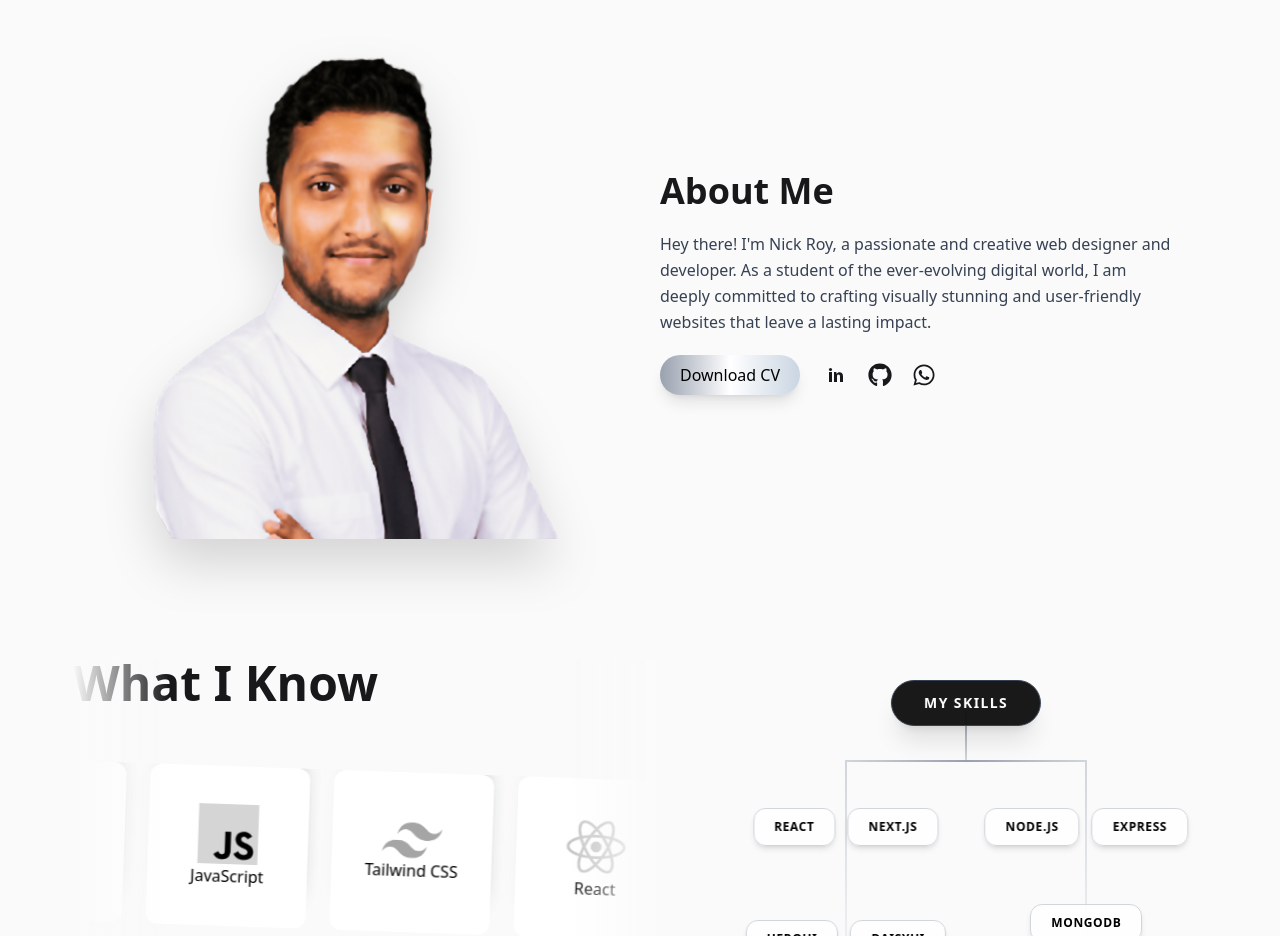
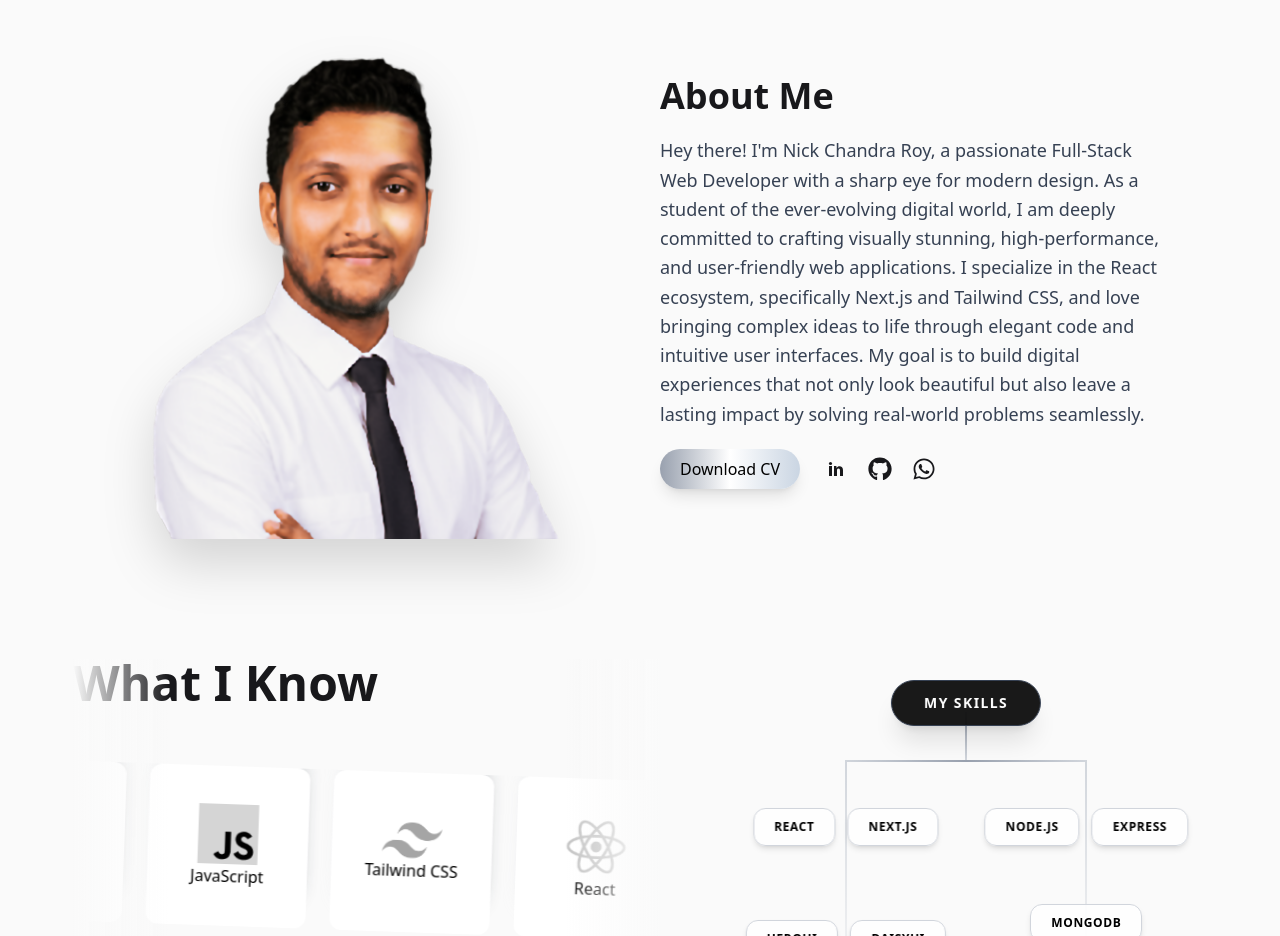
Before and after one commit to Nickroy12/Nickroy, a Next.js app: page / in a window 1280 px wide. Shown: the part 880-1816 px from the top of the page. Built offline with nearby package versions, Linux system fonts and the light colour scheme.

Commit message:
Expand About section description

```diff
--- a/components/home/About.jsx
+++ b/components/home/About.jsx
@@ -27,9 +27,9 @@ const About = () => {
       <div className="w-80 h-80 absolute right-10 top-1/2 -translate-y-1/2 rounded-full blur-3xl opacity-30 bg-accent animate-pulse pointer-events-none -z-10"></div>
       {/* Image Section */}
       <div className="flex justify-center items-center w-full md:w-1/2">
-      <motion.div             initial={{ opacity: 0, x: -80 }}
+        <motion.div initial={{ opacity: 0, x: -80 }}
           whileInView={{ opacity: 1, x: 0 }}
-            transition={{ duration: 2 }}    viewport={{ once: true }}>
+          transition={{ duration: 2 }} viewport={{ once: true }}>
           <Image
             src={mypic}
             alt="nick"
@@ -40,15 +40,12 @@ const About = () => {
       </div>
 
       {/* Content Section */}
-      <motion.div initial={{opacity:0 , y: -80}} whileInView={{opacity:1 ,y:0}} transition={{ duration: 2 }}    viewport={{ once: true }} className="relative flex flex-col space-y-5 text-center md:text-left md:w-1/2 z-10">
+      <motion.div initial={{ opacity: 0, y: -80 }} whileInView={{ opacity: 1, y: 0 }} transition={{ duration: 2 }} viewport={{ once: true }} className="relative flex flex-col space-y-5 text-center md:text-left md:w-1/2 z-10">
 
         <h2 className="text-4xl font-bold">About Me</h2>
 
-        <p className="text-gray-700 dark:text-gray-200 leading-relaxed">
-          Hey there! I'm Nick Roy, a passionate and creative web designer and
-          developer. As a student of the ever-evolving digital world, I am
-          deeply committed to crafting visually stunning and user-friendly
-          websites that leave a lasting impact.
+        <p className="text-gray-700 dark:text-gray-200 leading-relaxed text-lg">
+          Hey there! I'm Nick Chandra Roy, a passionate Full-Stack Web Developer with a sharp eye for modern design. As a student of the ever-evolving digital world, I am deeply committed to crafting visually stunning, high-performance, and user-friendly web applications. I specialize in the React ecosystem, specifically Next.js and Tailwind CSS, and love bringing complex ideas to life through elegant code and intuitive user interfaces. My goal is to build digital experiences that not only look beautiful but also leave a lasting impact by solving real-world problems seamlessly.
         </p>
 
         {/* Buttons + Socials */}
```
Lines whose indentation alone changed are shown as unchanged.
